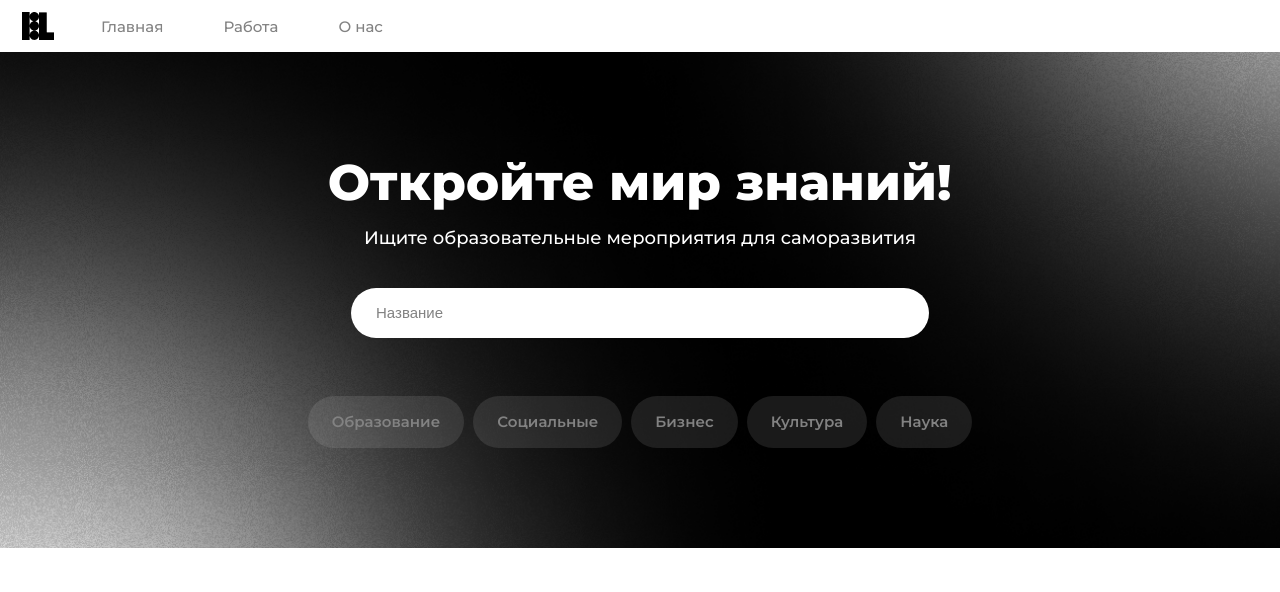
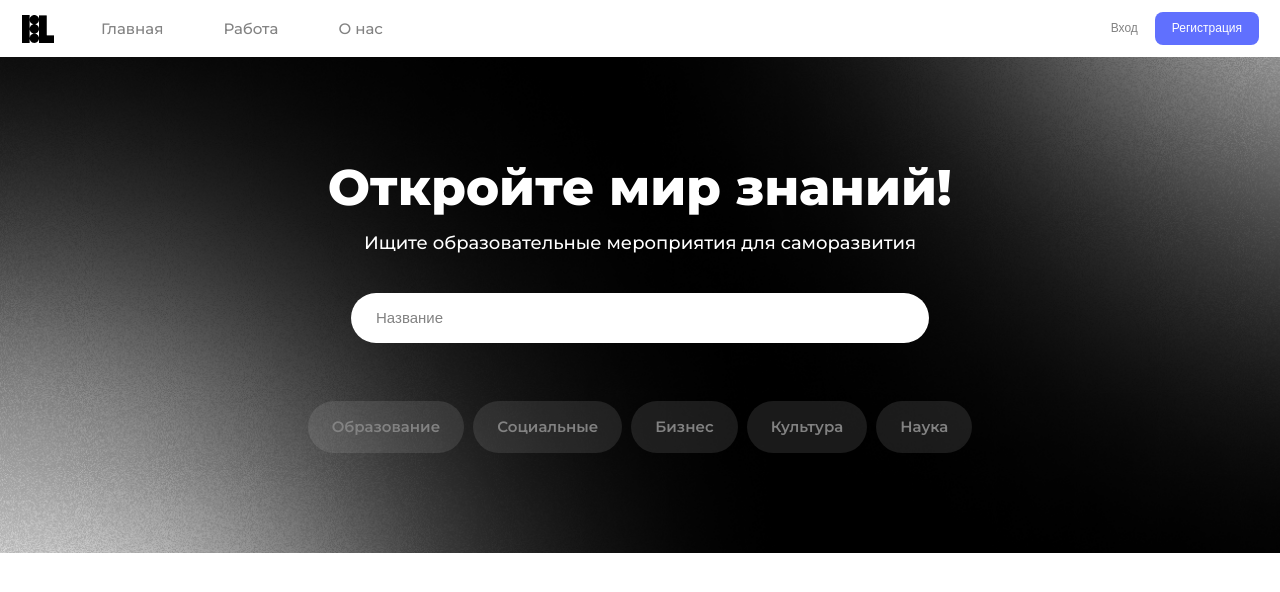
Before and after one commit to YaraZan/eventlist-client, a Vue app: page /education in a window 1280 px wide. Shown: the top 592 px of the page. Built offline with nearby package versions, Linux system fonts and the light colour scheme; no server answers.

Commit message:
add: Authorization check

```diff
--- a/src/components/Header.vue
+++ b/src/components/Header.vue
@@ -7,6 +7,16 @@
                 <router-link to="/Work" class="header__link header__work-link">Работа</router-link>
                 <router-link to="/About" class="header__link header__about-link">О нас</router-link>
             </div>
+            <div v-if="isAuthorized" class="header__profile-wrapper">
+                <a href="" class="notifications"></a>
+                <a href="" class="user-profile">
+                    <img src="" alt="" class="user-profile-img-33">
+                </a>
+            </div>
+            <div v-else class="header__button-wrapper">
+                <button class="sign-in-btn">Вход</button>
+                <button class="sign-up-btn">Регистрация</button>
+            </div>
         </div>
     </div>
 </template>
@@ -15,7 +25,15 @@
 
 export default {
     // eslint-disable-next-line vue/multi-word-component-names
-    name: 'Header'
+    name: 'Header',
+    data() {
+        return {
+            isAuthorized: false
+        }
+    },
+    async created() {
+
+    }
 }
 
 </script>
@@ -50,4 +68,32 @@ export default {
         border-bottom: 1px solid #000000;
         color: #000000;
     }
+    .header__button-wrapper {
+        display: flex;
+        justify-content: center;
+        align-items: center;
+        margin-left: auto;
+    }
+    .sign-in-btn {
+        border: none;
+        background-color: transparent;
+        font-weight: 500;
+        font-size: 12px;
+        line-height: 13px;
+        color: #828282;
+        padding: 10px 17px;
+        cursor: pointer;
+    }
+    .sign-up-btn {
+        border: none;
+        background: #6070FE;
+        border-radius: 8px;
+        padding: 10px 17px;
+        font-weight: 500;
+        font-size: 12px;
+        line-height: 13px;
+
+        color: #FFFFFF;
+        cursor: pointer;
+    }
 </style>
--- a/src/layouts/Event.vue
+++ b/src/layouts/Event.vue
@@ -128,7 +128,7 @@ border-radius: 18px;
         background-position: center center;
         border: none;
         padding: 7px;
-        transition: all 0.3s cubic-bezier(0.42, 0, 0.58, 1);
+        transition: all .2s cubic-bezier(0.215, 0.610, 0.355, 1);
         cursor: pointer;
     }
     .event__button:hover {
--- a/src/pages/Home.vue
+++ b/src/pages/Home.vue
@@ -12,7 +12,10 @@ import Hero from '@/components/Hero.vue'
 export default {
     // eslint-disable-next-line vue/multi-word-component-names
     name: 'Home',
-    components: { Hero }
+    components: { Hero },
+    created() {
+        this.$router.push(this.$store.state.metrics.current.route)
+    }
 }
 </script>
 
--- /dev/null
+++ b/src/pages/Profile.vue
@@ -0,0 +1,3 @@
+<template>
+
+</template>
--- a/src/store/index.js
+++ b/src/store/index.js
@@ -3,7 +3,11 @@ import { createStore } from 'vuex'
 export default createStore({
 state: {
     user: {
-        username: ''
+        id: '',
+        name: '',
+        email: '',
+        role: '',
+        isAuthorized: false
     },
     metrics: {
         data: [
```
